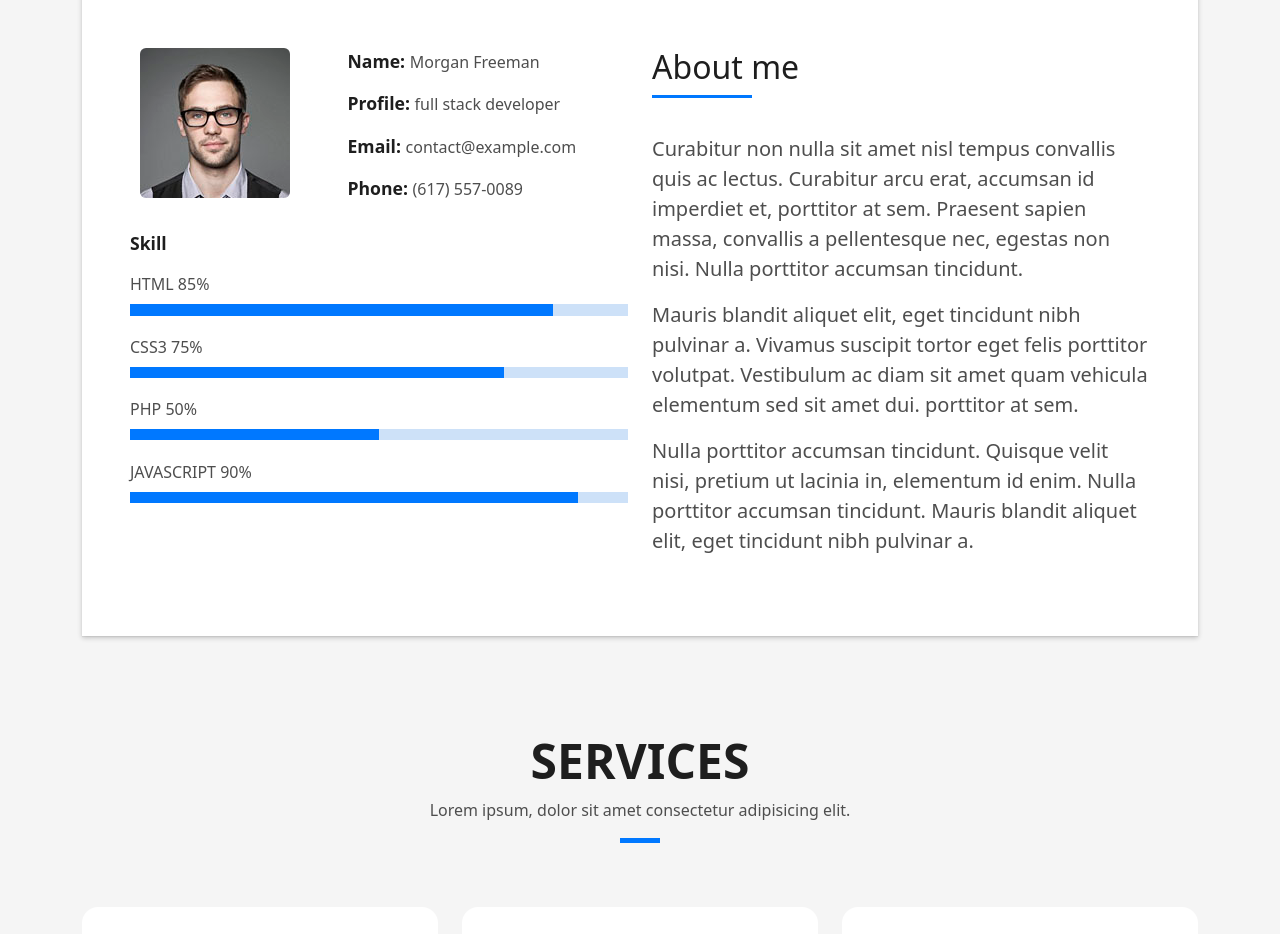
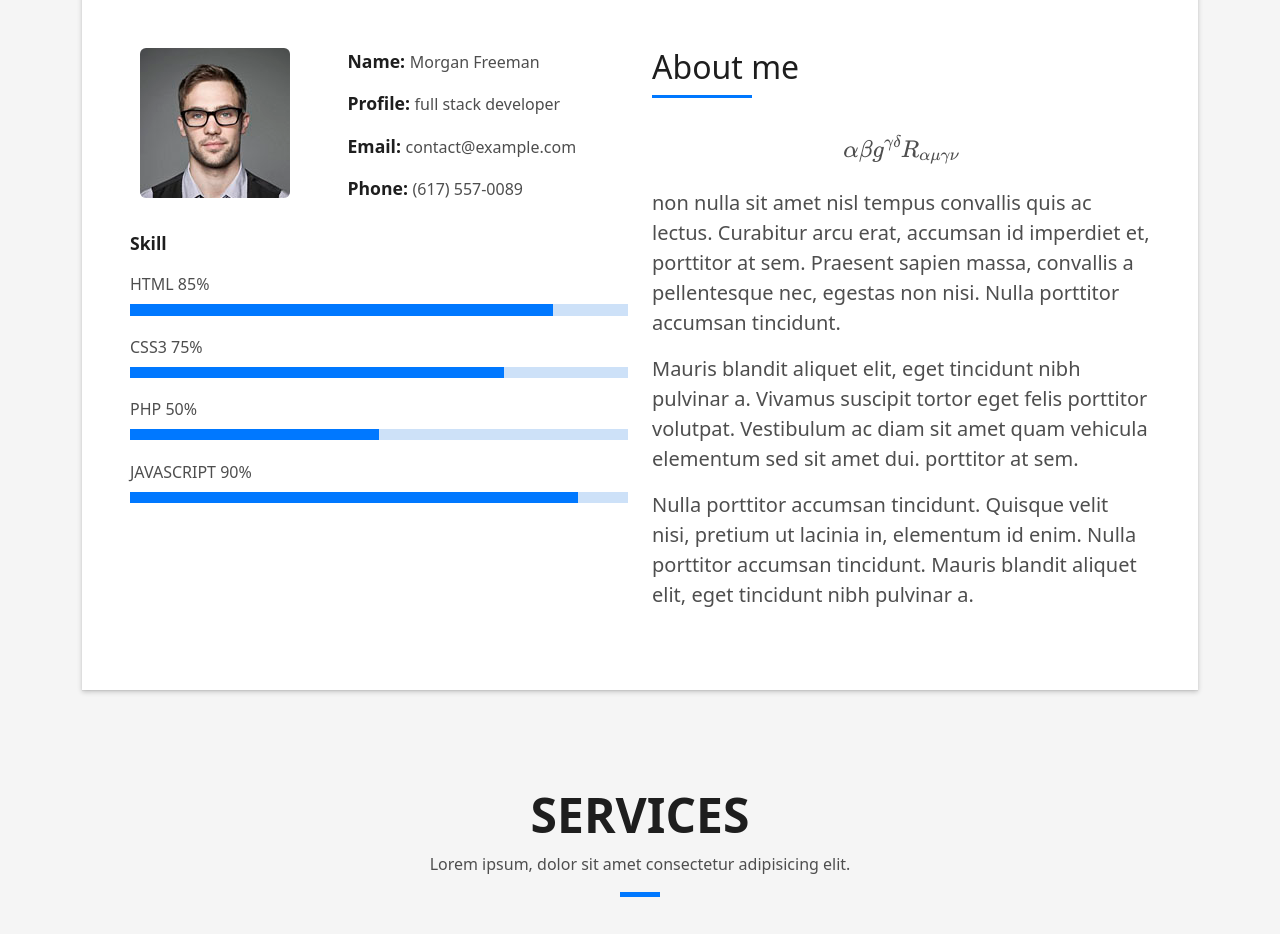
Before and after one commit to aklay1994/antholay.github.io, a plain HTML site: page index.html in a window 1280 px wide. Shown: the part 880-1814 px from the top of the page. Drawn offline with nearby package versions, Linux system fonts and the light colour scheme.

Commit message:
First Equation

```diff
--- a/index.html
+++ b/index.html
@@ -144,7 +144,7 @@
                       </h5>
                     </div>
                     <p class="lead">
-                      Curabitur non nulla sit amet nisl tempus convallis quis ac lectus. Curabitur arcu erat, accumsan id
+                      $${\alpha\beta}g^{\gamma\delta}R_{\alpha\mu\gamma\nu}$$ non nulla sit amet nisl tempus convallis quis ac lectus. Curabitur arcu erat, accumsan id
                       imperdiet et, porttitor
                       at sem. Praesent sapien massa, convallis a pellentesque nec, egestas non nisi. Nulla
                       porttitor accumsan tincidunt.
```
